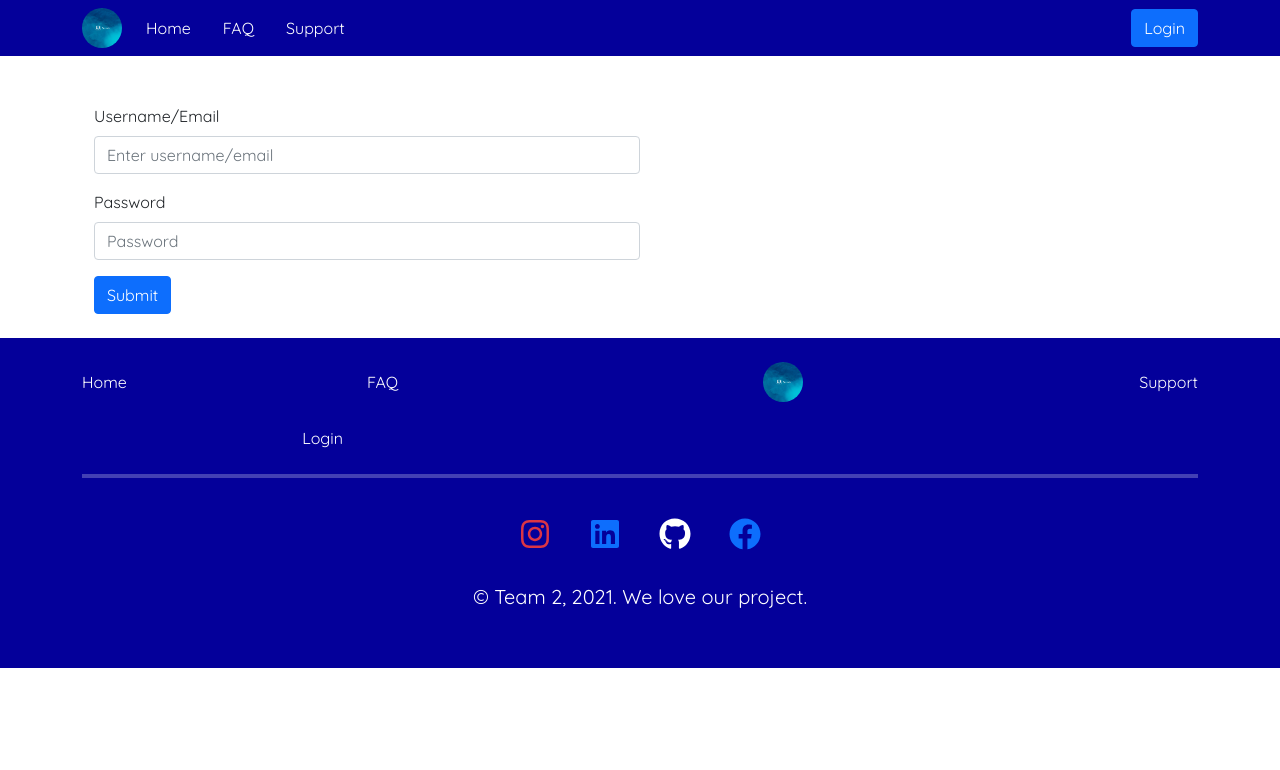
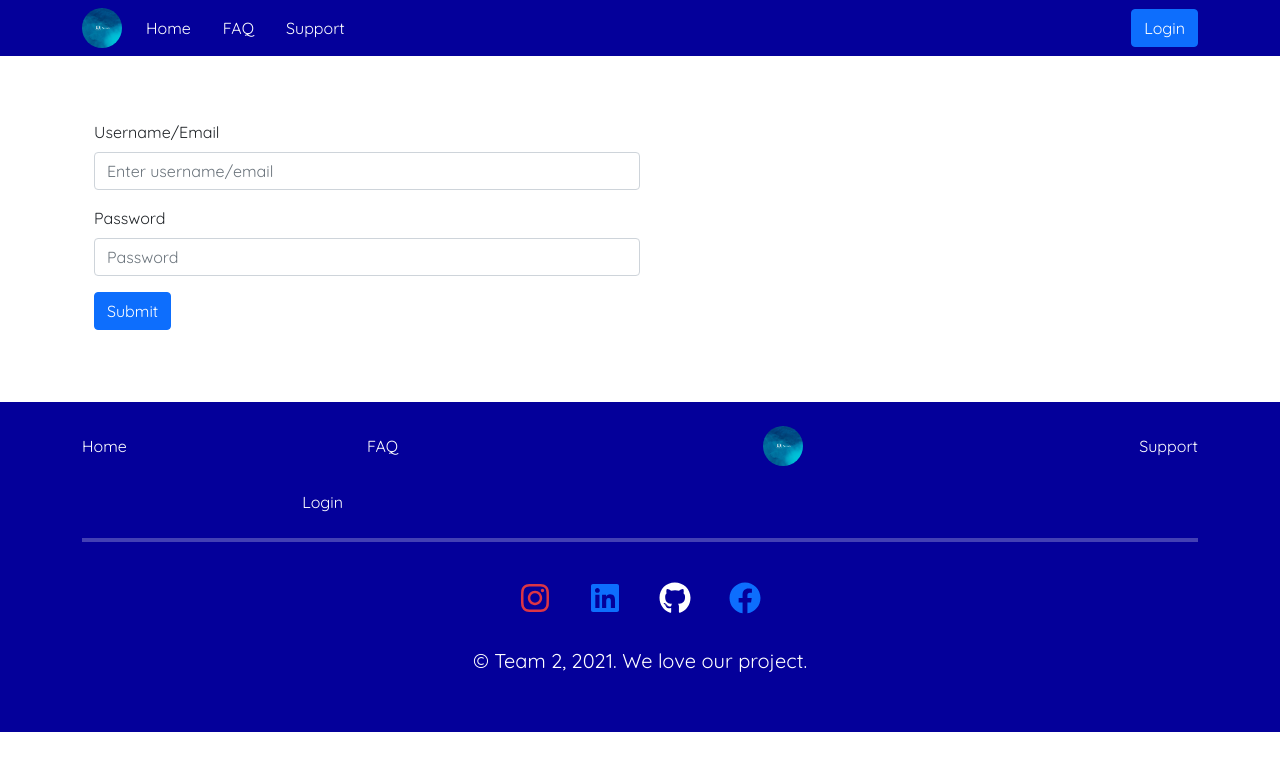
Before and after one commit to kelompok-2-LastProject/ecommerce-2, a Next.js app: page /login in a window 1280 px wide. Shown: the top 770 px of the page. Built offline with nearby package versions, Linux system fonts and the light colour scheme; no server answers.

Commit message:
Perbaiki tampilan Login

```diff
--- a/src/modules/login/pages/Login.page.jsx
+++ b/src/modules/login/pages/Login.page.jsx
@@ -1,8 +1,9 @@
+import axios from 'axios';
+import { NextSeo } from 'next-seo';
+import { toast } from 'react-toastify';
+import { useRouter } from 'next/router';
+import { useEffect, useState } from 'react';
 import { Form, Button, Container } from 'react-bootstrap';
-import { useEffect, useState } from 'react';
-import { useRouter } from 'next/router';
-import { toast } from 'react-toastify';
-import axios from 'axios';
 
 import MyNavbar from '../../shared/components/MyNavbar';
 import MyFooter from '../../shared/components/MyFooter';
@@ -41,13 +42,15 @@ export default function LoginPage() {
     else if (username === 'admin@bukapedia.com' && password === 'admin123') {
       router.push('/cart');
     } else {
-      toast.error('Username/Email atau Password salah!');
+      toast.error('Wrong Username/Email or Password!');
     }
   };
   return (
     <main>
+      <NextSeo title="Login" />
+      {/* navbar */}
       <MyNavbar />
-      <Container fluid="lg my-5">
+      <Container fluid="lg my-5 pb-5 pt-3">
         <Form className="container" onSubmit={handleSubmit}>
           <Form.Group className="mb-3">
             <Form.Label>Username/Email</Form.Label>
```
